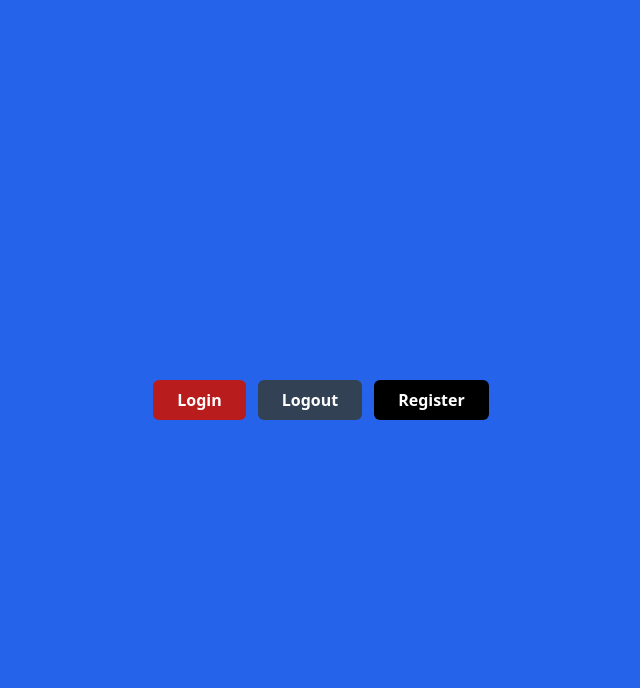
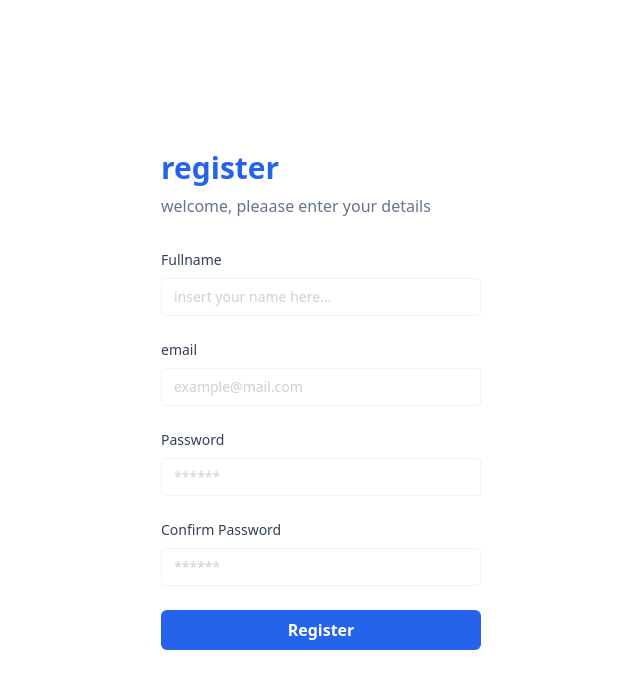
Before and after one commit to lukman2024/react, a React (Vite) app in the folder my-react-app/: page / in a window 1280 px wide. Shown: the top 688 px of the page, without its empty margins (319-959 px from the left). Built offline with nearby package versions, Linux system fonts and the light colour scheme.

Commit message:
reactJS implementasi atomic designn

```diff
--- a/my-react-app/src/App.jsx
+++ b/my-react-app/src/App.jsx
@@ -1,14 +1,12 @@
 import React from "react";
-import Button from "./components/Elements/Button";
+import LoginPage from "./pages/login";
+import RegisterPage from "./pages/register";
 
 function App() {
   return (
-    <div className="flex justify-center bg-blue-600 min-h-screen items-center">
-      <div className="flex gap-x-3">
-        <Button variant="bg-red-700">Login</Button>
-        <Button variant="bg-slate-700">Logout</Button>
-        <Button variant="bg-black">Register</Button>
-      </div>
+    <div className="flex justify-center min-h-screen items-center">
+      {/* <LoginPage></LoginPage> */}
+      <RegisterPage />
     </div>
   );
 }
--- a/my-react-app/src/components/Elements/Button/index.jsx
+++ b/my-react-app/src/components/Elements/Button/index.jsx
@@ -1,7 +1,7 @@
 const Button = (props) => {
-  const { children, variant = "bg-black" } = props;
+  const { children, classname = "bg-black" } = props;
   return (
-    <button className={`h-10 px-6 font-semibold rounded-md ${props.variant} text-white`} type="submit">
+    <button className={`h-10 px-6 font-semibold rounded-md ${classname} text-white`} type="submit">
       {props.children}
     </button>
   );
--- /dev/null
+++ b/my-react-app/src/components/Elements/Input/Label.jsx
@@ -0,0 +1,10 @@
+const Label = (props) => {
+  const { htmlFor, children } = props;
+  return (
+    <label htmlFor={htmlFor} className="block text-slate-700 text-sm font bold mb-2">
+      {children}
+    </label>
+  );
+};
+
+export default Label;
--- a/my-react-app/src/components/Elements/Input/index.jsx
+++ b/my-react-app/src/components/Elements/Input/index.jsx
@@ -0,0 +1,14 @@
+import Input from "./input";
+import Label from "./Label";
+
+const InputForm = (props) => {
+  const { label, name, type, placeholder } = props;
+  return (
+    <div className="mb-6">
+      <Label htmlFor={name}>{label}</Label>
+      <Input name={name} type={type} placeholder={placeholder} />
+    </div>
+  );
+};
+
+export default InputForm;
--- a/my-react-app/src/components/Elements/Input/input.jsx
+++ b/my-react-app/src/components/Elements/Input/input.jsx
@@ -0,0 +1,6 @@
+const input = (props) => {
+  const { type, placeholder, name } = props;
+  return <input type={type} className="text-sm border rounded w-full py-2 px-3 text-slate-700 placeholder: opacity-50" placeholder={placeholder} name={name} />;
+};
+
+export default input;
--- /dev/null
+++ b/my-react-app/src/components/Fragments/FormRegister.jsx
@@ -0,0 +1,16 @@
+import Button from "../Elements/Button";
+import InputForm from "../Elements/Input";
+
+const FormRegister = () => {
+  return (
+    <form action="">
+      <InputForm label="Fullname" type="text" placeholder="insert your name here..." nama="fullname" />
+      <InputForm label="email" type="email" placeholder="example@mail.com" nama="Email" />
+      <InputForm label="Password" type="Password" placeholder="******" nama="Password" />
+      <InputForm label="Confirm Password" type="Password" placeholder="******" nama="confirmPassword" />
+      <Button classname="bg-blue-600 w-full">Register</Button>
+    </form>
+  );
+};
+
+export default FormRegister;
--- /dev/null
+++ b/my-react-app/src/components/Fragments/FromLogin.jsx
@@ -0,0 +1,14 @@
+import Button from "../Elements/Button";
+import InputForm from "../Elements/Input";
+
+const FormLogin = () => {
+  return (
+    <form action="">
+      <InputForm label="email" type="email" placeholder="example@mail.com" nama="Email" />
+      <InputForm label="Password" type="Password" placeholder="******" nama="Password" />
+      <Button classname="bg-blue-600 w-full">login</Button>
+    </form>
+  );
+};
+
+export default FormLogin;
--- /dev/null
+++ b/my-react-app/src/components/Layout/AuthLayouts.jsx
@@ -0,0 +1,12 @@
+const AuthLayout = (props) => {
+  const { children, title } = props;
+  return (
+    <div className="w-full max-w-xs">
+      <h1 className="text-3xl font-bold mb-2 text-blue-600">{title}</h1>
+      <p className="font-medium text-slate-500 mb-8">welcome, pleaase enter your details</p>
+      {children}
+    </div>
+  );
+};
+
+export default AuthLayout;
--- /dev/null
+++ b/my-react-app/src/pages/login.jsx
@@ -0,0 +1,12 @@
+import AuthLayout from "../components/Layout/AuthLayouts";
+import FormLogin from "../components/Fragments/FromLogin";
+
+const LoginPage = () => {
+  return (
+    <AuthLayout title="Login">
+      <FormLogin />
+    </AuthLayout>
+  );
+};
+
+export default LoginPage;
--- /dev/null
+++ b/my-react-app/src/pages/register.jsx
@@ -0,0 +1,12 @@
+import AuthLayout from "../components/Layout/AuthLayouts";
+import FormLogin from "../components/Fragments/FromLogin";
+import FormRegister from "../components/Fragments/FormRegister";
+const RegisterPage = () => {
+  return (
+    <AuthLayout title="register">
+      <FormRegister />
+    </AuthLayout>
+  );
+};
+
+export default RegisterPage;
```
Also changed, not shown: my-react-app/src/components/Elements/label.jsx (deleted).
